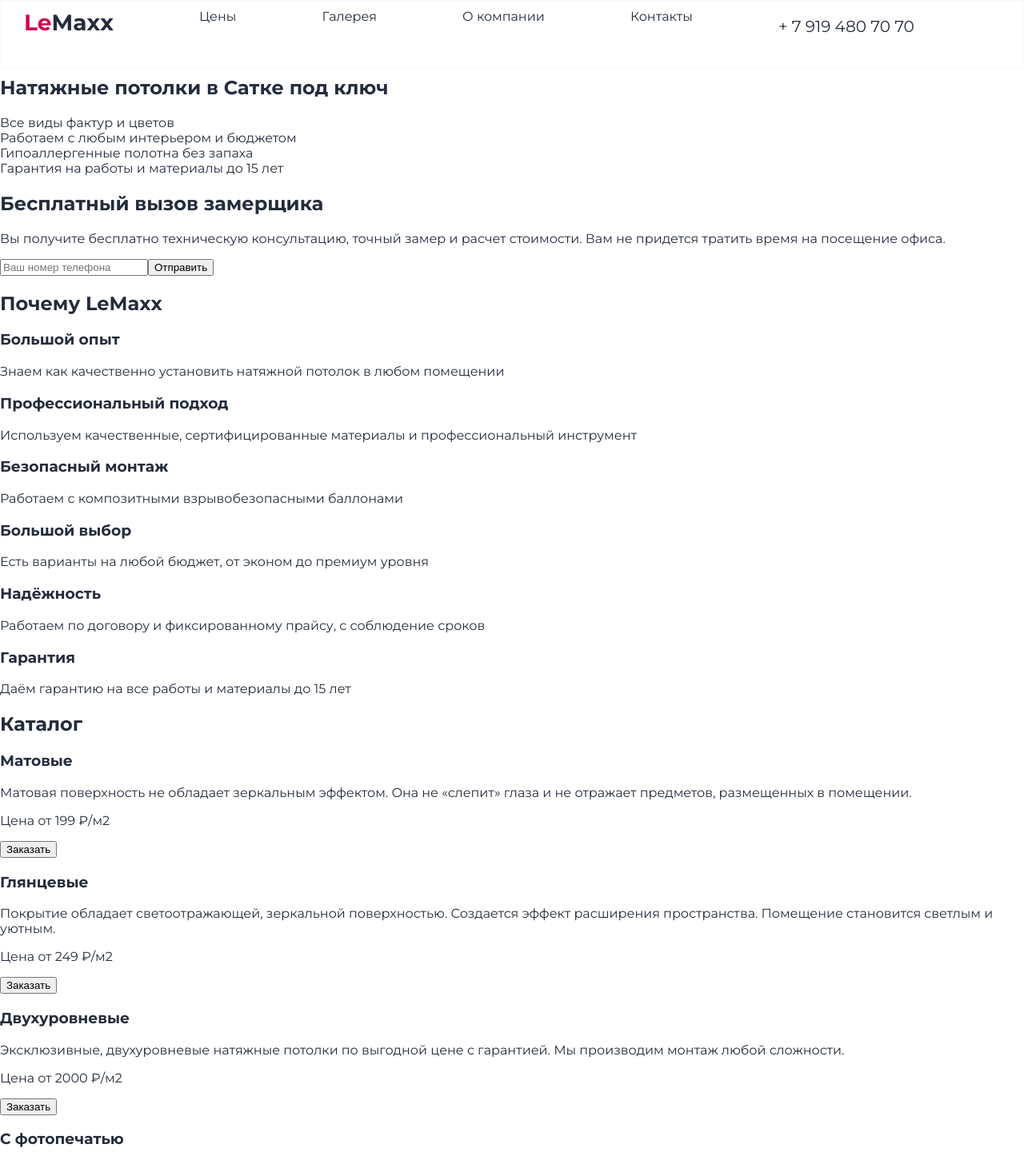
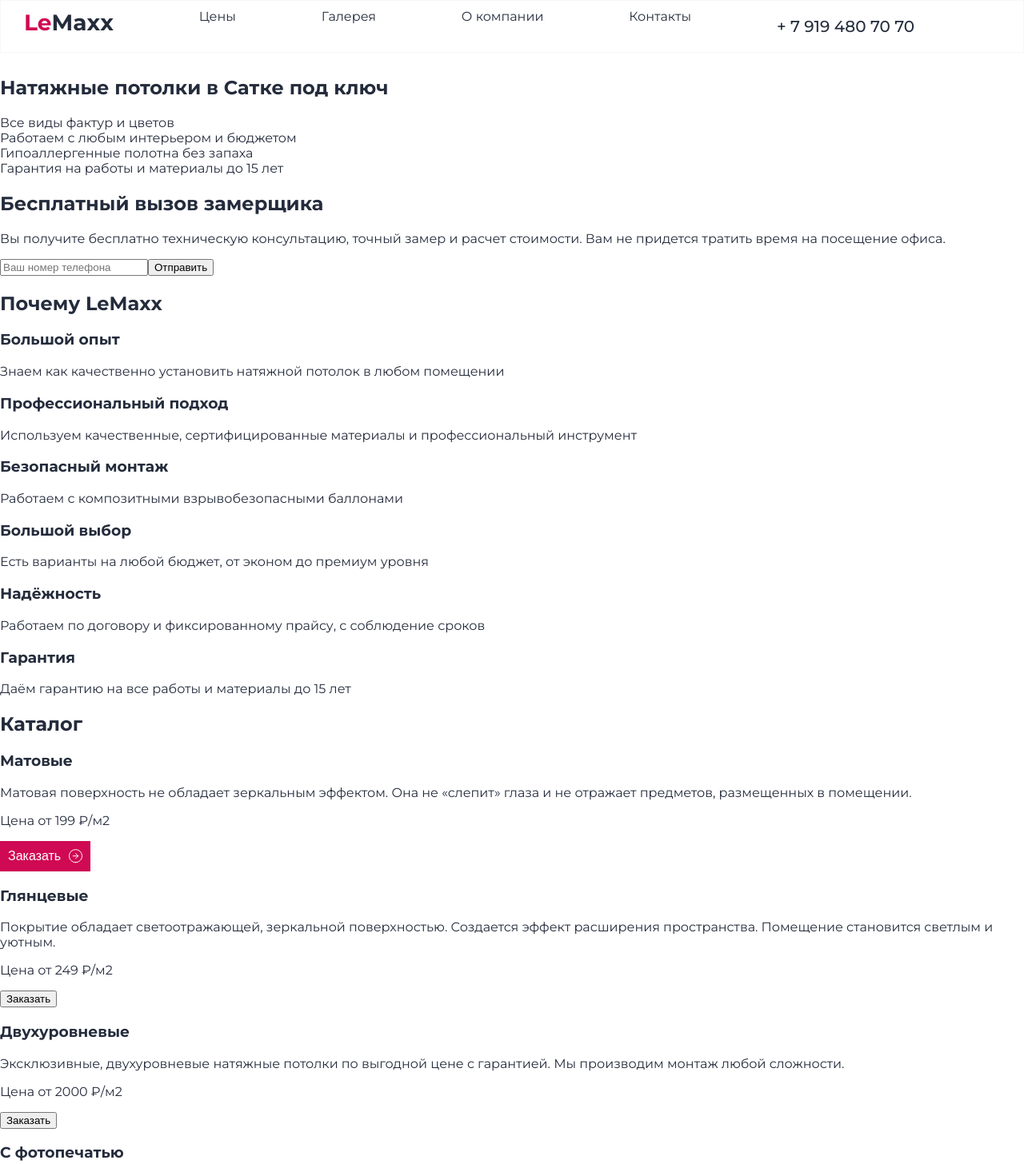
Before and after one commit to DenisJet/lemaxx, a Next.js app: page / in a window 1280 px wide. Shown: the top 1456 px of the page at 80% size. Built offline with nearby package versions, Linux system fonts and the light colour scheme.

Commit message:
add modal

```diff
--- a/src/app/page.tsx
+++ b/src/app/page.tsx
@@ -1,7 +1,14 @@
+'use client';
 import styles from './page.module.css';
+import Modal from '../components/Modal/Modal';
+import { useState } from 'react';
+import Button from '../components/Button/Button';
 
 export default function Home() {
+  const [modalActive, setModalActive] = useState(false);
+
   return (
+    <>
       <main className={styles.main}>
         <section className={styles.intro}>
           <h1>Натяжные потолки в Сатке под ключ</h1>
@@ -15,8 +22,8 @@ export default function Home() {
         <form action=''>
           <h2>Бесплатный вызов замерщика</h2>
           <p>
-          Вы получите бесплатно техническую консультацию, точный замер и расчет стоимости. Вам не придется тратить время
-          на посещение офиса.
+            Вы получите бесплатно техническую консультацию, точный замер и расчет стоимости. Вам не придется тратить
+            время на посещение офиса.
           </p>
           <input type='tel' name='number' placeholder='Ваш номер телефона' pattern='[0-9]{11}' required />
           <button type='submit'>Отправить</button>
@@ -26,7 +33,9 @@ export default function Home() {
           <ul className={styles.advantagesList}>
             <li className={styles.advantagesItem}>
               <h3 className={styles.advantagesTitle}>Большой опыт</h3>
-            <p className={styles.advantagesText}>Знаем как качественно установить натяжной потолок в любом помещении</p>
+              <p className={styles.advantagesText}>
+                Знаем как качественно установить натяжной потолок в любом помещении
+              </p>
             </li>
             <li className={styles.advantagesItem}>
               <h3 className={styles.advantagesTitle}>Профессиональный подход</h3>
@@ -62,7 +71,7 @@ export default function Home() {
                 размещенных в помещении.
               </p>
               <p>Цена от 199 ₽/м2</p>
-            <button type='button'>Заказать</button>
+              <Button onClick={() => setModalActive(true)}>Заказать</Button>
             </li>
             <li>
               <h3>Глянцевые</h3>
@@ -101,13 +110,13 @@ export default function Home() {
             назначенные сроки.
           </p>
           <p>
-          У нас можно купить классические полотна, либо одно-, двух- или многоуровневые конструкции с разными эффектами.
-          Мы готовы разработать проект с учетом стиля интерьера помещения и запросов владельца недвижимости.
-          Представляем большой выбор из популярных брендов с фактурной поверхностью любых категорий.
+            У нас можно купить классические полотна, либо одно-, двух- или многоуровневые конструкции с разными
+            эффектами. Мы готовы разработать проект с учетом стиля интерьера помещения и запросов владельца
+            недвижимости. Представляем большой выбор из популярных брендов с фактурной поверхностью любых категорий.
           </p>
           <p>
-          Готовы выполнить дооснащение уже готового потолка. Например добавить точек освещения или потолочный карниз для
-          штор. Можем произвести замену полотна с другим цветом или фактурой. Осуществляем удаление повреждений
+            Готовы выполнить дооснащение уже готового потолка. Например добавить точек освещения или потолочный карниз
+            для штор. Можем произвести замену полотна с другим цветом или фактурой. Осуществляем удаление повреждений
             натянутого полотна, если вас затопили сверху – мастера сольют воду и просушат потолок.
           </p>
         </section>
@@ -119,5 +128,7 @@ export default function Home() {
         </form>
         <footer>Footer</footer>
       </main>
+      <Modal active={modalActive} setActive={setModalActive} />
+    </>
   );
 }
--- a/src/components/Button/Button.tsx
+++ b/src/components/Button/Button.tsx
@@ -1,23 +1,24 @@
 import { ReactNode } from 'react';
 import styles from './Button.module.css';
 
-export interface ButtonProps {
+interface ButtonProps {
   children: ReactNode;
+  onClick: () => void;
 }
 
-export default function Button({ children }: ButtonProps): JSX.Element {
+export default function Button({ children, onClick }: ButtonProps): JSX.Element {
   return (
-    <button className={styles.button} type='button'>
+    <button className={styles.button} onClick={onClick} type='button'>
       {children}{' '}
       <svg width='17' height='18' viewBox='0 0 17 18' fill='none' xmlns='http://www.w3.org/2000/svg'>
         <path
           d='M8.5 16.729C12.9183 16.729 16.5 13.1473 16.5 8.729C16.5 4.31073 12.9183 0.729004 8.5 0.729004C4.08172 0.729004 0.5 4.31073 0.5 8.729C0.5 13.1473 4.08172 16.729 8.5 16.729Z'
           stroke='white'
-          stroke-linecap='round'
-          stroke-linejoin='round'
+          strokeLinecap='round'
+          strokeLinejoin='round'
         />
-        <path d='M8.5 11.9288L11.7 8.72881L8.5 5.52881' stroke='white' stroke-linecap='round' stroke-linejoin='round' />
-        <path d='M5.2998 8.729H11.6998' stroke='white' stroke-linecap='round' stroke-linejoin='round' />
+        <path d='M8.5 11.9288L11.7 8.72881L8.5 5.52881' stroke='white' strokeLinecap='round' strokeLinejoin='round' />
+        <path d='M5.2998 8.729H11.6998' stroke='white' strokeLinecap='round' strokeLinejoin='round' />
       </svg>
     </button>
   );
--- a/src/components/Header/Header.module.css
+++ b/src/components/Header/Header.module.css
@@ -32,11 +32,12 @@
 
 .button {
   position: absolute;
-  right: 15px;
-  top: 8px;
+  right: 10px;
+  top: 0;
   border: none;
   background-color: transparent;
   cursor: pointer;
+  padding: 10px;
 }
 
 .navMobile {
@@ -45,7 +46,6 @@
   justify-content: space-evenly;
   width: 100%;
   margin-top: 10px;
-  padding-bottom: 20px;
 }
 
 .nav {
@@ -57,9 +57,10 @@
 .tel {
   white-space: nowrap;
   font-size: 20px;
+  font-weight: 500;
   text-align: center;
   margin-top: 10px;
-  margin-bottom: 30px;
+  margin-bottom: 10px;
 }
 
 .tel svg {
--- a/src/components/Header/Header.tsx
+++ b/src/components/Header/Header.tsx
@@ -2,7 +2,6 @@
 import Link from 'next/link';
 import styles from './Header.module.css';
 import { useEffect, useRef, useState } from 'react';
-import Button from '../Button/Button';
 
 const useOutsideClick = (initialValue: boolean) => {
   const [isOpened, setIsOpened] = useState(initialValue);
@@ -73,13 +72,12 @@ export default function Header(): JSX.Element {
                 <path
                   d='M9.66871 3.40483C10.3221 3.53231 10.9226 3.85186 11.3933 4.32259C11.8641 4.79332 12.1836 5.39381 12.3111 6.04721M9.66871 0.729004C11.0262 0.879811 12.2921 1.48772 13.2585 2.45291C14.2249 3.4181 14.8344 4.68321 14.9869 6.04052M14.318 11.3788V13.3857C14.3187 13.572 14.2805 13.7564 14.2059 13.9271C14.1313 14.0978 14.0218 14.251 13.8845 14.377C13.7472 14.5029 13.5852 14.5988 13.4087 14.6585C13.2322 14.7182 13.0452 14.7403 12.8596 14.7236C10.8011 14.4999 8.82382 13.7965 7.08654 12.6699C5.47022 11.6428 4.09987 10.2725 3.0728 8.65614C1.94225 6.91097 1.23868 4.92403 1.0191 2.85629C1.00238 2.6713 1.02437 2.48485 1.08366 2.30883C1.14294 2.1328 1.23823 1.97105 1.36346 1.83387C1.48868 1.69668 1.6411 1.58708 1.81101 1.51203C1.98091 1.43698 2.16458 1.39814 2.35033 1.39796H4.35719C4.68184 1.39477 4.99658 1.50973 5.24273 1.72142C5.48889 1.93312 5.64967 2.2271 5.69511 2.54857C5.77981 3.19081 5.9369 3.82141 6.16338 4.42833C6.25338 4.66777 6.27286 4.92799 6.21951 5.17815C6.16615 5.42832 6.0422 5.65795 5.86235 5.83983L5.01277 6.68941C5.96507 8.36417 7.35175 9.75085 9.02651 10.7031L9.87608 9.85357C10.058 9.67371 10.2876 9.54976 10.5378 9.49641C10.7879 9.44306 11.0481 9.46254 11.2876 9.55254C11.8945 9.77901 12.5251 9.9361 13.1674 10.0208C13.4923 10.0667 13.7891 10.2303 14.0012 10.4807C14.2134 10.7311 14.3261 11.0507 14.318 11.3788Z'
                   stroke='#242C3C'
-                  stroke-linecap='round'
-                  stroke-linejoin='round'
+                  strokeLinecap='round'
+                  strokeLinejoin='round'
                 />
               </svg>
               8 919 480 70 70
             </Link>
-            <Button>Вызвать замерщика</Button>
           </nav>
         ) : (
           ''
--- /dev/null
+++ b/src/components/Modal/Modal.module.css
@@ -0,0 +1,32 @@
+.modal {
+  height: 100vh;
+  width: 100vw;
+  background-color: rgba(0,0,0,0.4);
+  position: fixed;
+  top: 0;
+  left: 0;
+  display: flex;
+  justify-content: center;
+  align-items: center;
+  opacity: 0;
+  pointer-events: none;
+  transition: 0.5s;
+}
+
+.modal.active {
+  opacity: 1;
+  pointer-events: all;
+}
+
+.modalContent {
+  pad: 10px;
+  background-color: var(--white);
+  width: 300px;
+  height: 300px;
+  transform: scale(0.5);
+  transition: 0.4s all;
+}
+
+.modalContent.active {
+  transform: scale(1);
+}
--- /dev/null
+++ b/src/components/Modal/Modal.tsx
@@ -0,0 +1,18 @@
+import { Dispatch, SetStateAction } from 'react';
+import styles from './Modal.module.css';
+
+interface ModalProps {
+  active: boolean;
+  setActive: Dispatch<SetStateAction<boolean>>;
+}
+
+export default function Modal({ active, setActive }: ModalProps): JSX.Element {
+  return (
+    <div className={active ? `${styles.modal} ${styles.active}` : styles.modal} onClick={() => setActive(false)}>
+      <div
+        className={active ? `${styles.modalContent} ${styles.active}` : styles.modalContent}
+        onClick={(evt) => evt.stopPropagation()}
+      ></div>
+    </div>
+  );
+}
```
Lines whose indentation alone changed are shown as unchanged.
